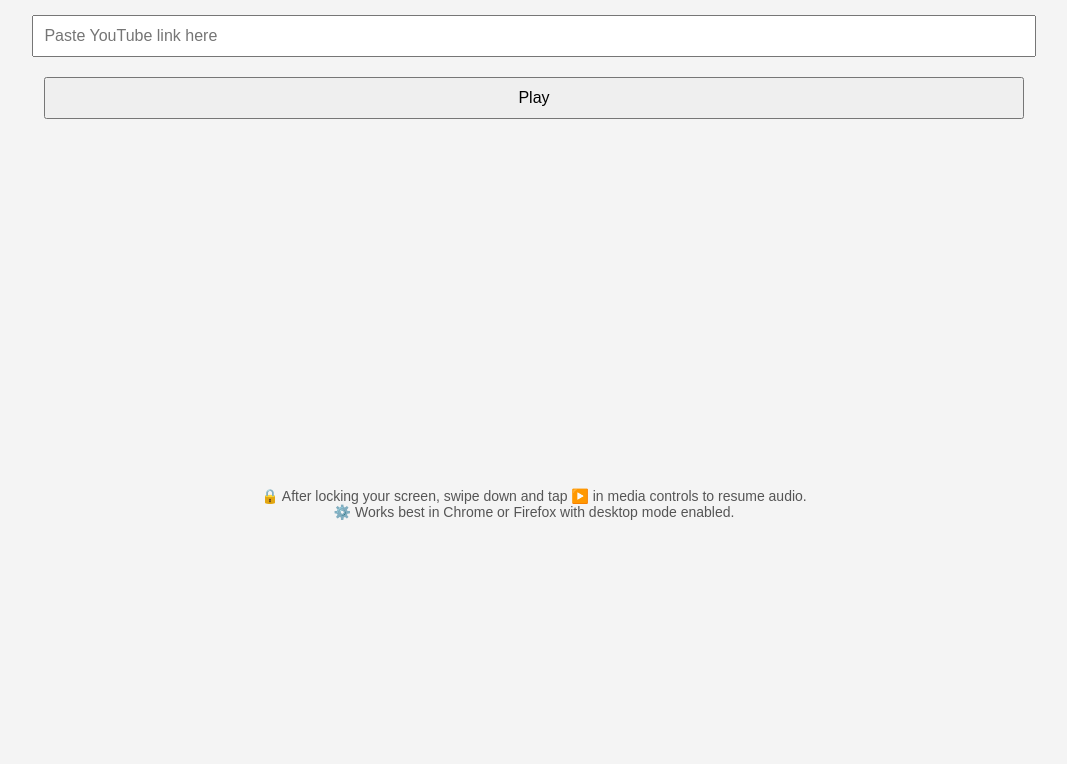
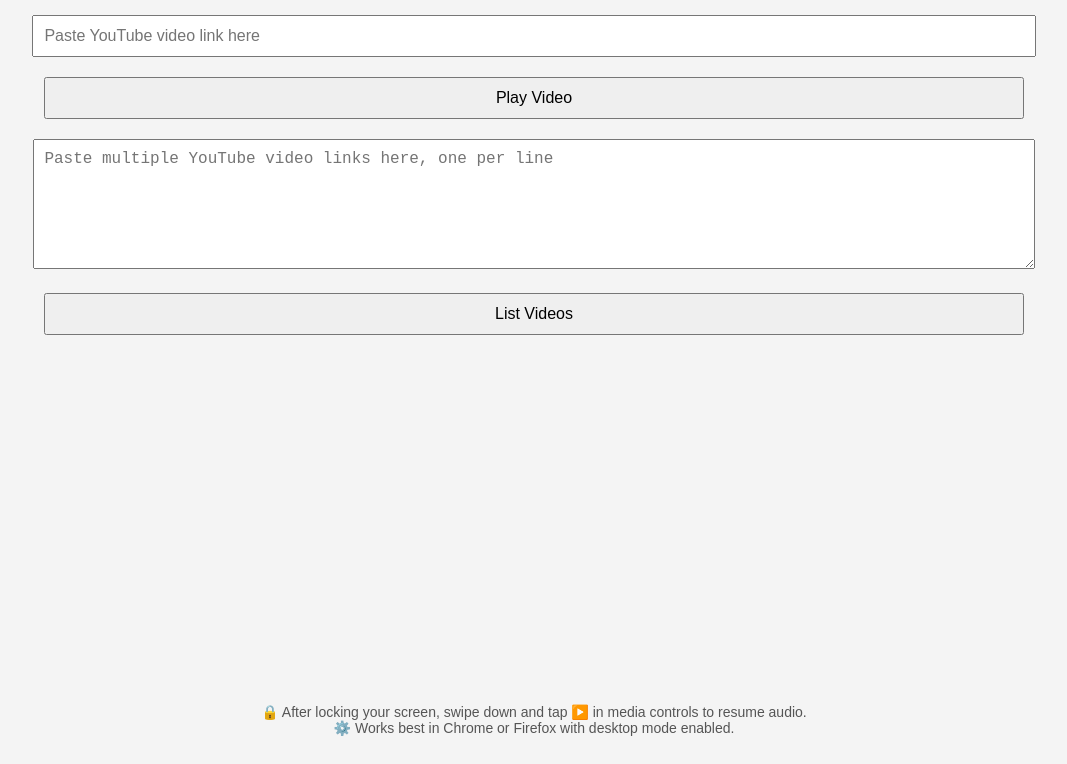
Before and after one commit to loller678/Project, a plain HTML site: page index.html in a window 1280 px wide. Shown: the part 91-855 px from the top of the page, without its empty margins (106-1173 px from the left). Before the commit the page ends 800 px from the top, so only its background shows below. Drawn offline with Linux system fonts and the light colour scheme.

Commit message:
Update index.html

```diff
--- a/index.html
+++ b/index.html
@@ -5,33 +5,64 @@
   <meta name="viewport" content="width=device-width, initial-scale=1">
   <style>
     body { font-family: sans-serif; text-align: center; padding: 20px; background: #f4f4f4; }
-    input, button { margin: 10px; padding: 10px; width: 80%; font-size: 16px; }
+    input, button, textarea { margin: 10px; padding: 10px; width: 80%; font-size: 16px; }
     iframe { width: 100%; height: 315px; margin-top: 20px; border: none; }
     .tip { font-size: 14px; color: #555; margin-top: 20px; }
+    #videoList button { display: block; margin: 5px auto; width: 90%; font-size: 14px; }
   </style>
 </head>
 <body>
-  <h2>🎧 TubeStream Lite 0.02 </h2>
-  <input type="text" id="ytLink" placeholder="Paste YouTube link here">
-  <button onclick="loadVideo()">Play</button>
+  <h2>🎧 TubeStream Lite</h2>
+
+  <!-- Single Video Input -->
+  <input type="text" id="ytLink" placeholder="Paste YouTube video link here">
+  <button onclick="loadVideo()">Play Video</button>
+
+  <!-- Manual Playlist Input -->
+  <textarea id="manualLinks" rows="6" placeholder="Paste multiple YouTube video links here, one per line"></textarea>
+  <button onclick="parseManualLinks()">List Videos</button>
+
+  <!-- Player -->
   <iframe id="player" playsinline allow="autoplay; encrypted-media" allowfullscreen></iframe>
+
+  <!-- Video Buttons -->
+  <div id="videoList"></div>
+
+  <!-- Tips -->
   <div class="tip">
     🔒 After locking your screen, swipe down and tap ▶️ in media controls to resume audio.<br>
     ⚙️ Works best in Chrome or Firefox with desktop mode enabled.
   </div>
+
   <script>
     function loadVideo() {
       const link = document.getElementById('ytLink').value;
       const videoId = extractVideoId(link);
-    const playlistId = extractPlaylistId(link);
+      if (videoId) {
+        document.getElementById('player').src = `https://www.youtube.com/embed/${videoId}?autoplay=1&mute=1`;
+      } else {
+        alert("Invalid YouTube video link");
+      }
+    }
 
-    if (playlistId) {
-      document.getElementById('player').src = `https://www.youtube.com/embed/videoseries?list=${playlistId}&autoplay=1`;
-    } else if (videoId) {
-      document.getElementById('player').src = `https://www.youtube.com/embed/${videoId}?autoplay=1`;
-    } else {
-      alert("Invalid YouTube link");
+    function parseManualLinks() {
+      const raw = document.getElementById('manualLinks').value.trim();
+      const lines = raw.split('\n');
+      const container = document.getElementById('videoList');
+      container.innerHTML = '';
+
+      lines.forEach(link => {
+        const videoId = extractVideoId(link);
+        if (videoId) {
+          const btn = document.createElement('button');
+          btn.textContent = `▶️ ${videoId}`;
+          btn.onclick = () => {
+            document.getElementById('ytLink').value = `https://youtu.be/${videoId}`;
+            loadVideo();
+          };
+          container.appendChild(btn);
         }
+      });
     }
 
     function extractVideoId(url) {
@@ -39,14 +70,7 @@
       const match = url.match(regex);
       return match ? match[1] : null;
     }
-
-  function extractPlaylistId(url) {
-    const regex = /[?&]list=([^&\n?#]+)/;
-    const match = url.match(regex);
-    return match ? match[1] : null;
-  }
   </script>
+  <meta name="robots" content="noindex, nofollow">
 </body>
-<meta name="robots" content="noindex, nofollow">
-
 </html>
```
Lines whose indentation alone changed are shown as unchanged.
